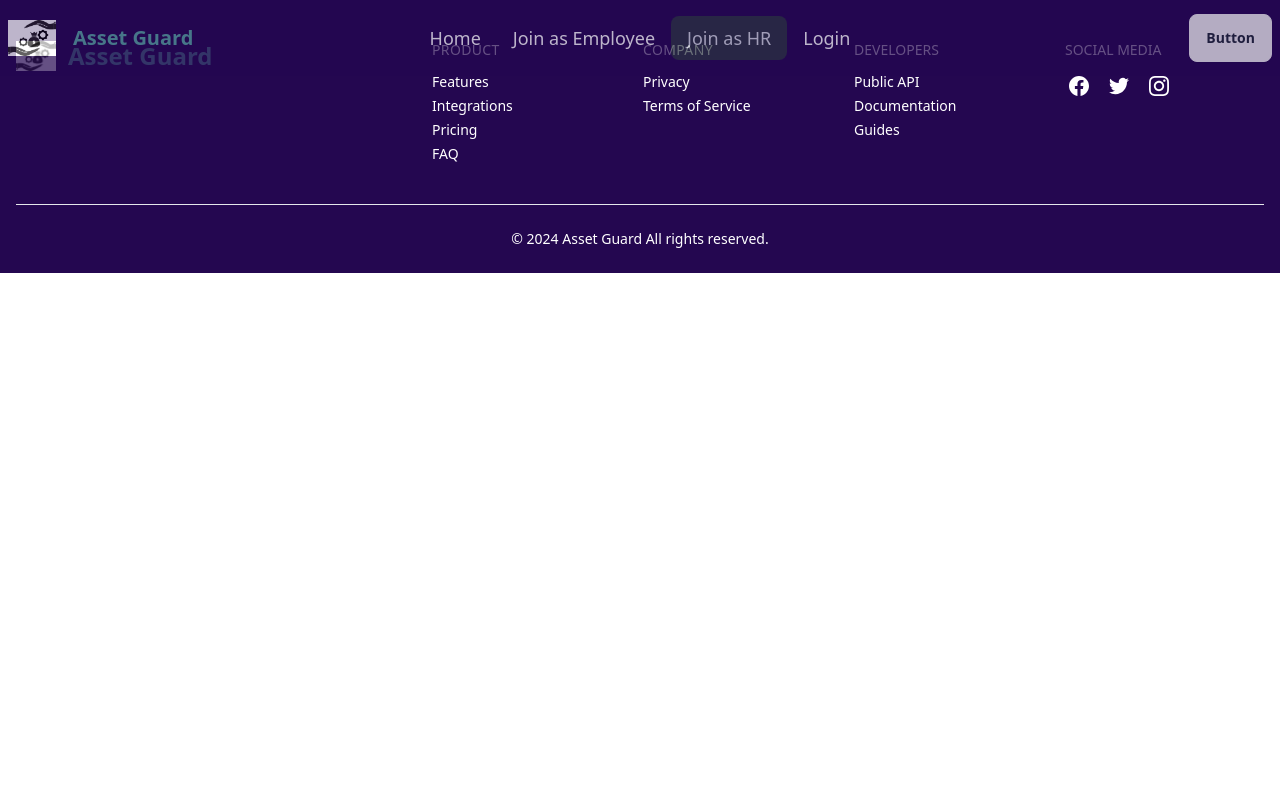
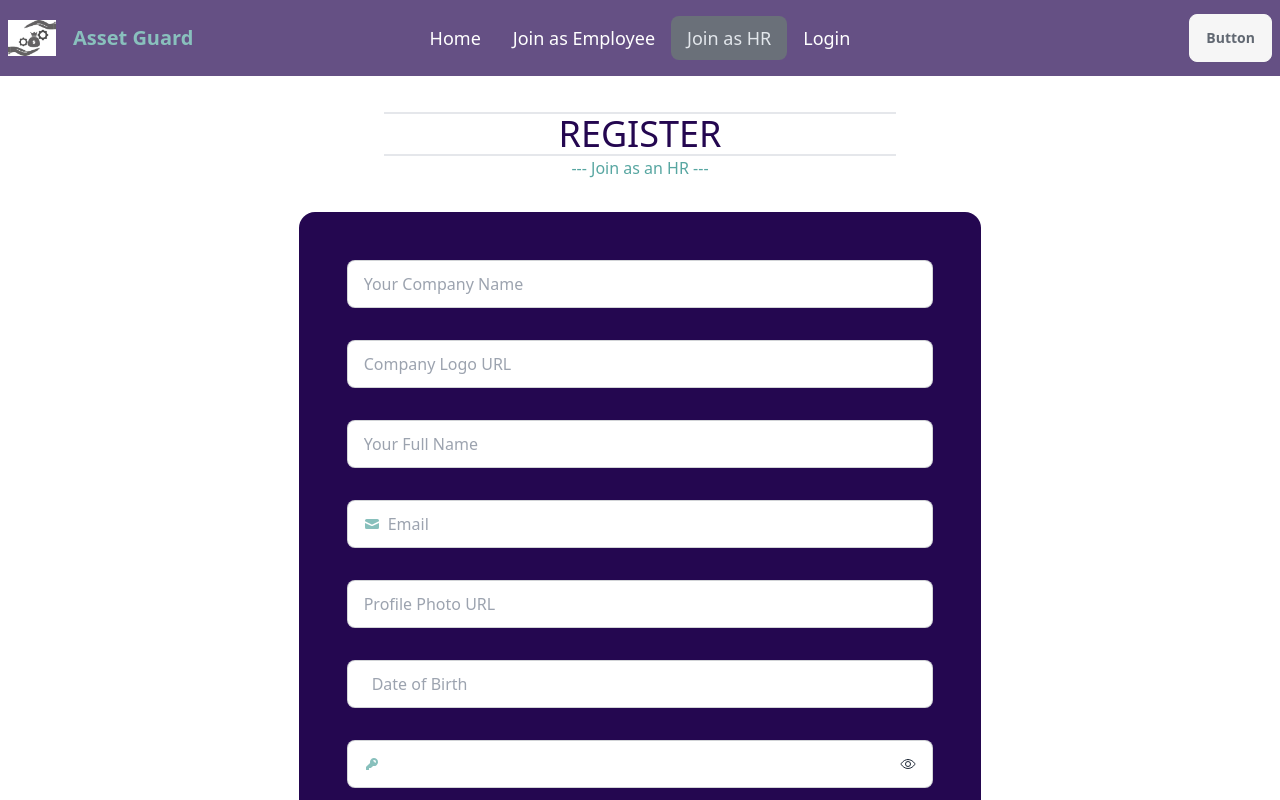
Before and after one commit to NaimoonJannat/B9A12-AssetGuard-Client, a React (Vite) app: page /join-hr in a window 1280 px wide. Shown: the top 800 px of the page. Built offline with nearby package versions, Linux system fonts and the light colour scheme.

Commit message:
HR register page done

```diff
--- a/src/Guest/JoinEmployee.jsx
+++ b/src/Guest/JoinEmployee.jsx
@@ -24,7 +24,8 @@
         const birthdate = e.target.birthdate.value;
         const password = e.target.password.value;
         const accepted = e.target.terms.checked;
-        console.log(name, email, birthdate, photo, password);
+        const role = "employee";
+        console.log(name, email, birthdate, photo, password, role);
 
         if (password.length < 6) {
             setRegisterError("Password should be at least 6 characters");
@@ -43,6 +44,10 @@
             setRegisterError("Please accept our terms and conditions");
             return;
         }
+
+        // reset error
+        setRegisterError("");
+        setRegisterSuccess("");
     }
     return (
         <div className="w-full md:w-4/5 mx-auto py-20  min-h-screen">
--- a/src/Guest/JoinHR.jsx
+++ b/src/Guest/JoinHR.jsx
@@ -1,9 +1,178 @@
-
+import { Link } from "react-router-dom";
+import Title from "../Shared/Title";
+import { useState } from "react";
+import { IoEyeOffOutline, IoEyeOutline } from "react-icons/io5";
+import DatePicker from "react-datepicker";
+import "react-datepicker/dist/react-datepicker.css";
 
 const JoinHR = () => {
+    const [registerError, setRegisterError] = useState("");
+    const [registerSuccess, setRegisterSuccess] = useState("");
+    const [showPass, setShowPass] = useState(false);
+
+      // to handle date picking
+      const [dueDate, setDueDate] = useState(null);
+      const handleDateChange = (date) => {
+          setDueDate(date);
+      };
+
+    const handleRegister = (e) => {
+        e.preventDefault();
+        const name = e.target.name.value;
+        const email = e.target.email.value;
+        const photo = e.target.url.value;
+        const birthdate = e.target.birthdate.value;
+        const company = e.target.company.value;
+        const logo = e.target.logoUrl.value;
+        const password = e.target.password.value;
+        const accepted = e.target.terms.checked;
+        const role = "hr";
+        console.log(company, logo, name, email, birthdate, photo, password, role);
+
+        if (password.length < 6) {
+            setRegisterError("Password should be at least 6 characters");
+            return;
+        } else if (!/[A-Z]/.test(password)) {
+            setRegisterError(
+                "Your password should have at least one uppercase character"
+            );
+            return;
+        } else if (!/[a-z]/.test(password)) {
+            setRegisterError(
+                "Your password should have at least one lowercase character"
+            );
+            return;
+        } else if (!accepted) {
+            setRegisterError("Please accept our terms and conditions");
+            return;
+        }
+
+        // reset error
+        setRegisterError("");
+        setRegisterSuccess("");
+    }
     return (
-        <div>
+        <div className="w-full md:w-4/5 mx-auto py-20  min-h-screen">
+            <div className="flex flex-col justify-between">
+                <div>
+                    <Title title="Register" subtitle="Join as an HR" ></Title>
+                </div>
+                <div className="card shrink-0 p-4 lg:p-8 w-full mx-auto md:w-2/3 bg-[#240750]">
+                    <form className="space-y-8 p-4" onSubmit={handleRegister}>
+                    <label className="input input-bordered flex items-center gap-2">
+                            <input
+                                type="text"
+                                name="company"
+                                className="grow text-gray-500"
+                                placeholder="Your Company Name"
+                                required
+                            />
+                        </label>
+                        <label className="input input-bordered flex items-center gap-2">
+                            <input
+                                type="text"
+                                name="logoUrl"
+                                className="grow text-gray-500"
+                                placeholder="Company Logo URL"
+                                required
+                            />
+                        </label>
+                        <label className="input input-bordered flex items-center gap-2">
+                            <input
+                                type="text"
+                                name="name"
+                                className="grow text-gray-500"
+                                placeholder="Your Full Name"
+                                required
+                            />
+                        </label>
+                        <label className="input input-bordered flex items-center gap-2">
+                            <svg
+                                xmlns="http://www.w3.org/2000/svg"
+                                viewBox="0 0 16 16"
+                                fill="currentColor"
+                                className="w-4 h-4 opacity-70 text-[#57A6A1]"
+                            >
+                                <path d="M2.5 3A1.5 1.5 0 0 0 1 4.5v.793c.026.009.051.02.076.032L7.674 8.51c.206.1.446.1.652 0l6.598-3.185A.755.755 0 0 1 15 5.293V4.5A1.5 1.5 0 0 0 13.5 3h-11Z" />
+                                <path d="M15 6.954 8.978 9.86a2.25 2.25 0 0 1-1.956 0L1 6.954V11.5A1.5 1.5 0 0 0 2.5 13h11a1.5 1.5 0 0 0 1.5-1.5V6.954Z" />
+                            </svg>
+                            <input
+                                type="email"
+                                name="email"
+                                className="grow text-gray-500"
+                                placeholder="Email"
+                                required
+                            />
+                        </label>
+                        <label className="input input-bordered flex items-center gap-2">
+                            <input
+                                type="text"
+                                name="url"
+                                className="grow text-gray-500"
+                                placeholder="Profile Photo URL"
+                                required
+                            />
+                        </label>
+                        <label className="input input-bordered flex items-center gap-2">
+                        <DatePicker
+                                            selected={dueDate}
+                                            name="birthdate"
+                                            onChange={handleDateChange}
+                                            className="w-full text-gray-500 p-2 rounded-md"
+                                            dateFormat="dd-MM-yyyy"
+                                            placeholderText="Date of Birth"
+                                        />
+                        </label>
+                        <label className="input input-bordered flex items-center gap-2">
+                            <svg
+                                xmlns="http://www.w3.org/2000/svg"
+                                viewBox="0 0 16 16"
+                                fill="currentColor"
+                                className="w-4 h-4 opacity-70 text-[#57A6A1]"
+                            >
+                                <path
+                                    fillRule="evenodd"
+                                    d="M14 6a4 4 0 0 1-4.899 3.899l-1.955 1.955a.5.5 0 0 1-.353.146H5v1.5a.5.5 0 0 1-.5.5h-2a.5.5 0 0 1-.5-.5v-2.293a.5.5 0 0 1 .146-.353l3.955-3.955A4 4 0 1 1 14 6Zm-4-2a.75.75 0 0 0 0 1.5.5.5 0 0 1 .5.5.75.75 0 0 0 1.5 0 2 2 0 0 0-2-2Z"
+                                    clipRule="evenodd"
+                                />
+                            </svg>
+                            <input
+                                type={showPass ? "text" : "password"}
+                                required
+                                className="grow text-gray-500"
+                                name="password"
+                            />
+                            <span
+                                onClick={() => setShowPass(!showPass)}
+                                className="text-base"
+                            >
+                                {showPass ? <IoEyeOffOutline /> : <IoEyeOutline />}
+                            </span>
+                        </label>
 
+                        <div>
+                            <input type="checkbox" name="terms" />
+                            <label htmlFor="terms">
+                                Accept our <a className="text-gray-500" href="">Terms and Conditions</a>
+                            </label>
+                        </div>
+                        <label>
+                            <input
+                                type="submit"
+                                className="btn w-full bg-[#57A6A1] mt-8"
+                                value="Register"
+                            ></input>
+                        </label>
+                    </form>
+                    {registerError && <p className="text-red-600">{registerError}</p>}
+                    {registerSuccess && (
+                        <p className="text-green-600">{registerSuccess}</p>
+                    )}
+                    <p>
+                        Already Have an Account? Please <Link to="/login">Login</Link>
+                    </p>
+                </div>
+            </div>
         </div>
     );
 };
```
